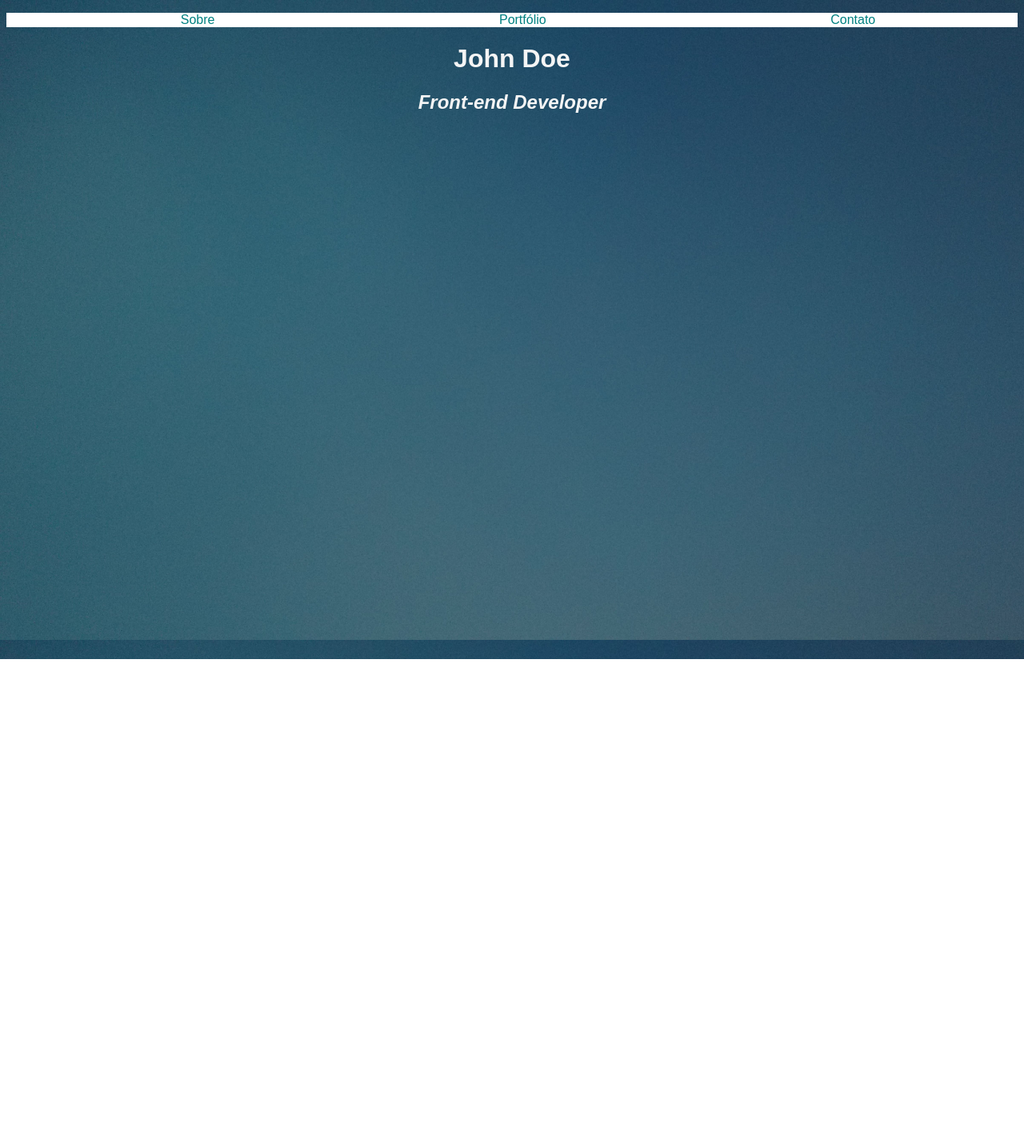
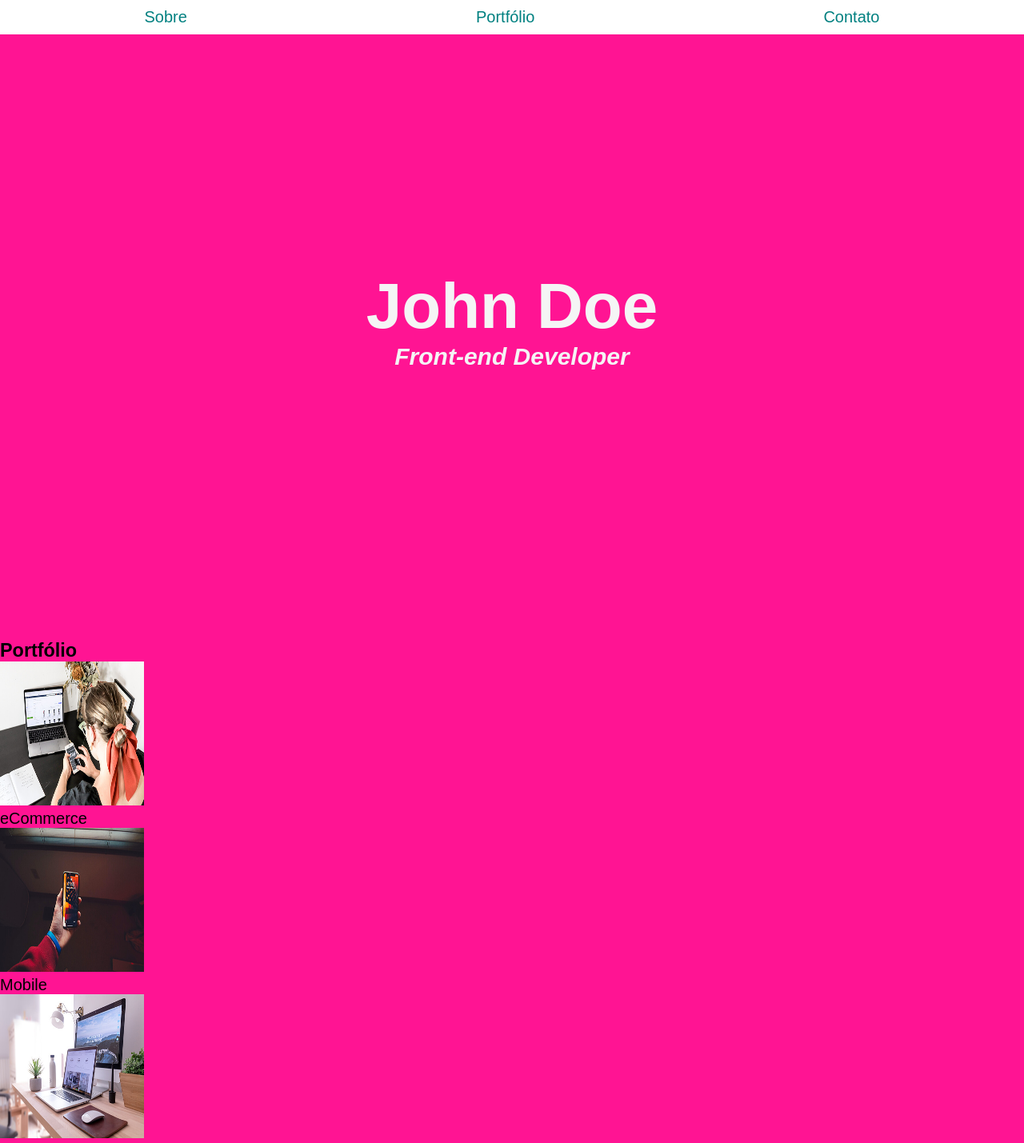
Before and after one commit to juscelinodjj/imersao-hipsters-css-alura, a plain HTML site: page index.html in a window 1280 px wide. Shown: the top 1429 px of the page at 80% size. Before the commit the page ends 824 px from the top, so only its background shows below. Drawn offline with Linux system fonts and the light colour scheme.

Commit message:
Aula 2 concluída

```diff
--- a/assets/css/style.css
+++ b/assets/css/style.css
@@ -1,12 +1,49 @@
+* {
+  box-sizing: border-box;
+  margin: 0;
+  padding: 0;
+}
+
 body {
   background-image: url('../img/fundo.jpg');
   background-size: auto 100vh;
   font-family: Arial;
+  font-size: 12px;
   height: 100vh;
+}
+
+@media (min-width: 400px) {
+  body {
+    font-size: 14px;
+  }
+}
+
+@media (min-width: 600px) {
+  body {
+    font-size: 18px;
+  }
+}
+
+@media (min-width: 1200px) {
+  body {
+    background-color: deeppink;
+    background-image: none;
+    font-size: 20px;
+  }
+}
+
+header {
+  align-items: center;
+  display: flex;
+  height: 100vh;
+  justify-content: center;
 }
 
 .menu {
   background-color: white;
+  position: fixed;
+  top: 0;
+  width: 100vw;
 }
 
 .menu ul {
@@ -20,6 +57,8 @@ body {
 
 .menu a {
   color: teal;
+  display: block;
+  padding: 10px 20px;
   text-decoration: none;
 }
 
@@ -36,3 +75,12 @@ body {
 .site-subtitle {
   font-style: italic;
 }
+
+.site-title {
+  font-size: 4em;
+}
+
+.img-portfolio {
+  height: 180px;
+  width: 180px;
+}
--- a/index.html
+++ b/index.html
@@ -15,9 +15,30 @@
           <li><a href="#">Contato</a></li>
         </ul>
       </nav>
-      <h1 class="site-title">John Doe</h1>
-      <h2 class="site-subtitle">Front-end Developer</h2>
+      <div>
+        <h1 class="site-title">John Doe</h1>
+        <h2 class="site-subtitle">Front-end Developer</h2>
+      </div>
     </header>
+    <section>
+      <h3>Portfólio</h3>
+      <figure>
+        <img class="img-portfolio" src="assets/img/ecommerce-creditos-s-o-c-i-a-l-c-u-t-unsplash.jpg" alt="eCommerce">
+        <figcaption>eCommerce</figcaption>
+      </figure>
+      <figure>
+        <img class="img-portfolio" src="assets/img/mobile-creditos-nate-grant-unsplash.jpg" alt=">Mobile">
+        <figcaption>Mobile</figcaption>
+      </figure>
+      <figure>
+        <img class="img-portfolio" src="assets/img/webdesign-creditos-domenico-loia-unsplash.jpg" alt="Web design">
+        <figcaption>Web design</figcaption>
+      </figure>
+      <figure>
+        <img class="img-portfolio" src="assets/img/projpessoais-creditos-hal-gatewood-unsplash.jpg" alt="Projetos pessoais">
+        <figcaption>Projetos pessoais</figcaption>
+      </figure>
+    </section>
     <script src="assets/js/script.js"></script>
   </body>
 </html>
```
Also changed, not shown: assets/img/ecommerce-creditos-s-o-c-i-a-l-c-u-t-unsplash.jpg (added), assets/img/mobile-creditos-nate-grant-unsplash.jpg (added), assets/img/projpessoais-creditos-hal-gatewood-unsplash.jpg (added), assets/img/webdesign-creditos-domenico-loia-unsplash.jpg (added), 1 other file.
